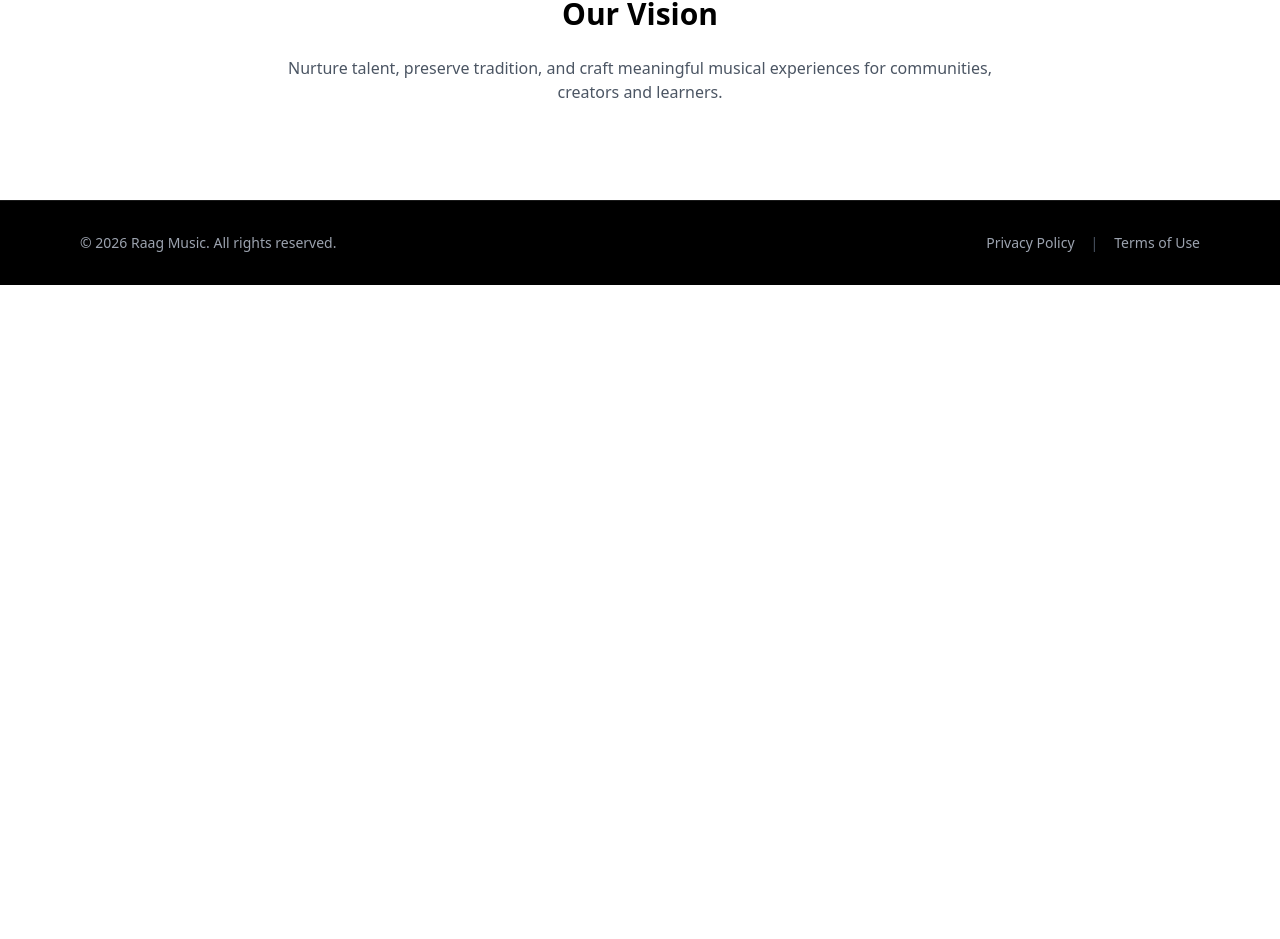
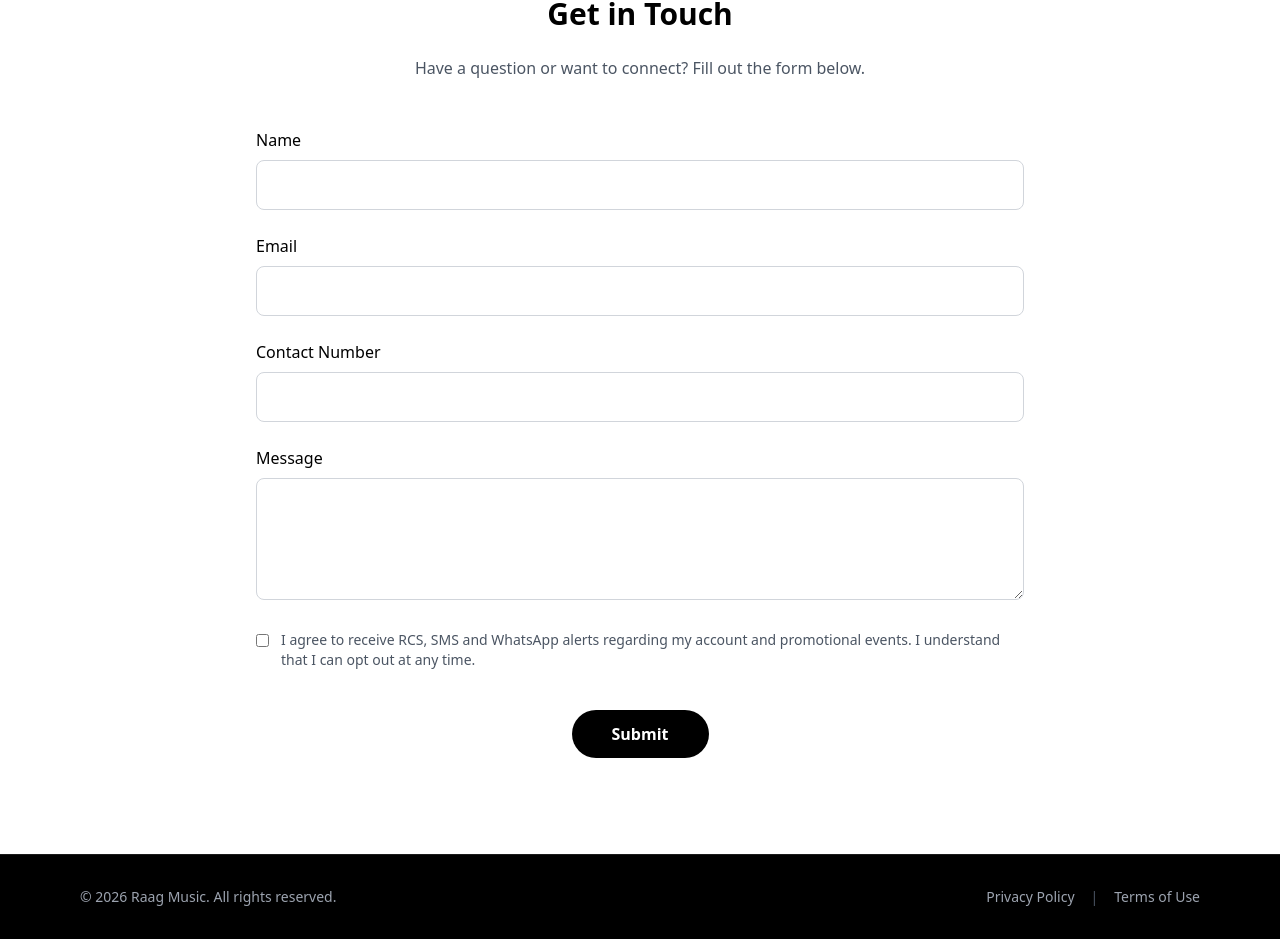
Before and after one commit to Raag55/raag-music, a React (Vite) app: page / in a window 1280 px wide. Shown: the part 2172-3111 px from the top of the page. Before the commit the page ends 2457 px from the top, so only its background shows below. Built offline with nearby package versions, Linux system fonts and the light colour scheme.

Commit message:
added contact form

```diff
--- a/src/subSections/raagMusic.tsx
+++ b/src/subSections/raagMusic.tsx
@@ -42,7 +42,119 @@ const fadeUp = {
 };
 
 const RaagMusic: React.FC = () => {
+  const [consent, setConsent] = useState(false);
   const [preview, setPreview] = useState<string | null>(null);
+  const [submitted, setSubmitted] = useState(false);
+
+  const [formData, setFormData] = useState({
+    name: "",
+    email: "",
+    phone: "",
+    message: "",
+  });
+
+  const [errors, setErrors] = useState<any>({});
+
+  const validate = () => {
+    const newErrors: any = {};
+
+    // Name
+    if (!formData.name.trim()) {
+      newErrors.name = "Name is required";
+    }
+
+    if (!consent) {
+      newErrors.consent = "You must agree before submitting";
+    }
+
+    // Email
+    const emailRegex = /^[^\s@]+@[^\s@]+\.[^\s@]+$/;
+    if (!formData.email) {
+      newErrors.email = "Email is required";
+    } else if (!emailRegex.test(formData.email)) {
+      newErrors.email = "Invalid email format";
+    }
+
+    // Phone (Indian format)
+    const phoneRegex = /^[6-9]\d{9}$/;
+    if (!formData.phone) {
+      newErrors.phone = "Contact number is required";
+    } else if (!phoneRegex.test(formData.phone)) {
+      newErrors.phone = "Enter a valid 10-digit number";
+    }
+
+    // Message
+    if (!formData.message.trim()) {
+      newErrors.message = "Message is required";
+    }
+
+    return newErrors;
+  };
+
+  const handleChange = (
+    e: React.ChangeEvent<HTMLInputElement | HTMLTextAreaElement>,
+  ) => {
+    const { name, value } = e.target;
+
+    // Restrict phone to numbers only
+    if (name === "phone") {
+      if (!/^\d*$/.test(value)) return; // allow only digits
+    }
+
+    setFormData({ ...formData, [name]: value });
+  };
+
+  const handleBlur = (
+    e: React.FocusEvent<HTMLInputElement | HTMLTextAreaElement>,
+  ) => {
+    const { name, value } = e.target;
+    let error = "";
+
+    if (name === "name" && !value.trim()) {
+      error = "Name is required";
+    }
+
+    if (name === "email") {
+      const emailRegex = /^[^\s@]+@[^\s@]+\.[^\s@]+$/;
+      if (!value) error = "Email is required";
+      else if (!emailRegex.test(value)) error = "Invalid email format";
+    }
+
+    if (name === "phone") {
+      const phoneRegex = /^[6-9]\d{9}$/;
+      if (!value) error = "Contact number is required";
+      else if (!phoneRegex.test(value)) error = "Enter a valid 10-digit number";
+    }
+
+    if (name === "message" && !value.trim()) {
+      error = "Message is required";
+    }
+
+    setErrors((prev: any) => ({
+      ...prev,
+      [name]: error,
+    }));
+  };
+
+  const handleSubmit = (e: React.FormEvent) => {
+    e.preventDefault();
+
+    const validationErrors = validate();
+    setErrors(validationErrors);
+
+    if (Object.keys(validationErrors).length === 0) {
+      setSubmitted(true);
+      setFormData({ name: "", email: "", phone: "", message: "" });
+      setErrors({});
+      setConsent(false);
+
+      // Optional: auto-hide success message after 4 sec
+      setTimeout(() => {
+        setSubmitted(false);
+      }, 4000);
+      setFormData({ name: "", email: "", phone: "", message: "" });
+    }
+  };
 
   return (
     <div className="w-full bg-black text-white">
@@ -184,7 +296,7 @@ const RaagMusic: React.FC = () => {
         </div>
       </section>
 
-      {/* VISION */}
+      {/* CONTACT*/}
       <section className="bg-white text-black py-24 px-6 text-center">
         <motion.h4
           variants={fadeUp}
@@ -193,13 +305,131 @@ const RaagMusic: React.FC = () => {
           viewport={{ once: true }}
           className="text-3xl font-semibold mb-6"
         >
-          Our Vision
+          Get in Touch
         </motion.h4>
 
-        <p className="max-w-3xl mx-auto text-gray-600">
-          Nurture talent, preserve tradition, and craft meaningful musical
-          experiences for communities, creators and learners.
+        <p className="max-w-2xl mx-auto text-gray-600 mb-12">
+          Have a question or want to connect? Fill out the form below.
         </p>
+        {submitted && (
+          <motion.div
+            initial={{ opacity: 0, y: -10 }}
+            animate={{ opacity: 1, y: 0 }}
+            className="max-w-3xl mx-auto mb-8 p-4 rounded-lg bg-green-100 text-green-700 text-center font-medium"
+          >
+            ✅ Your message has been submitted successfully!
+          </motion.div>
+        )}
+        <motion.form
+          onSubmit={handleSubmit}
+          variants={fadeUp}
+          initial="hidden"
+          whileInView="visible"
+          viewport={{ once: true }}
+          className="max-w-3xl mx-auto space-y-6 text-left"
+        >
+          {/* Name */}
+          <div>
+            <label className="block mb-2">Name</label>
+            <input
+              type="text"
+              name="name"
+              value={formData.name}
+              onChange={handleChange}
+              onBlur={handleBlur}
+              className={`w-full px-4 py-3 border rounded-lg ${
+                errors.name ? "border-red-500" : "border-gray-300"
+              }`}
+            />
+            {errors.name && (
+              <p className="text-red-500 text-sm mt-1">{errors.name}</p>
+            )}
+          </div>
+
+          {/* Email */}
+          <div>
+            <label className="block mb-2">Email</label>
+            <input
+              type="text"
+              name="email"
+              value={formData.email}
+              onChange={handleChange}
+              onBlur={handleBlur}
+              className={`w-full px-4 py-3 border rounded-lg ${
+                errors.email ? "border-red-500" : "border-gray-300"
+              }`}
+            />
+            {errors.email && (
+              <p className="text-red-500 text-sm mt-1">{errors.email}</p>
+            )}
+          </div>
+
+          {/* Phone */}
+          <div>
+            <label className="block mb-2">Contact Number</label>
+            <input
+              type="text"
+              name="phone"
+              value={formData.phone}
+              onChange={handleChange}
+              onBlur={handleBlur}
+              maxLength={10}
+              className={`w-full px-4 py-3 border rounded-lg ${
+                errors.phone ? "border-red-500" : "border-gray-300"
+              }`}
+            />
+            {errors.phone && (
+              <p className="text-red-500 text-sm mt-1">{errors.phone}</p>
+            )}
+          </div>
+
+          {/* Message */}
+          <div>
+            <label className="block mb-2">Message</label>
+            <textarea
+              name="message"
+              rows={4}
+              value={formData.message}
+              onChange={handleChange}
+              onBlur={handleBlur}
+              className={`w-full px-4 py-3 border rounded-lg ${
+                errors.message ? "border-red-500" : "border-gray-300"
+              }`}
+            />
+            {errors.message && (
+              <p className="text-red-500 text-sm mt-1">{errors.message}</p>
+            )}
+          </div>
+
+          <div className="flex items-start gap-3">
+            <input
+              type="checkbox"
+              checked={consent}
+              onChange={(e) => setConsent(e.target.checked)}
+              className="mt-1 accent-black cursor-pointer"
+            />
+
+            <p className="text-sm text-gray-600">
+              I agree to receive RCS, SMS and WhatsApp alerts regarding my
+              account and promotional events. I understand that I can opt out at
+              any time.
+            </p>
+          </div>
+
+          {errors.consent && (
+            <p className="text-red-500 text-sm mt-1">{errors.consent}</p>
+          )}
+
+          {/* Submit */}
+          <div className="text-center pt-4">
+            <button
+              type="submit"
+              className="px-10 py-3 rounded-full bg-black text-white font-semibold hover:bg-gray-800 transition"
+            >
+              Submit
+            </button>
+          </div>
+        </motion.form>
       </section>
 
       {/* CTA FOOTER */}
```
